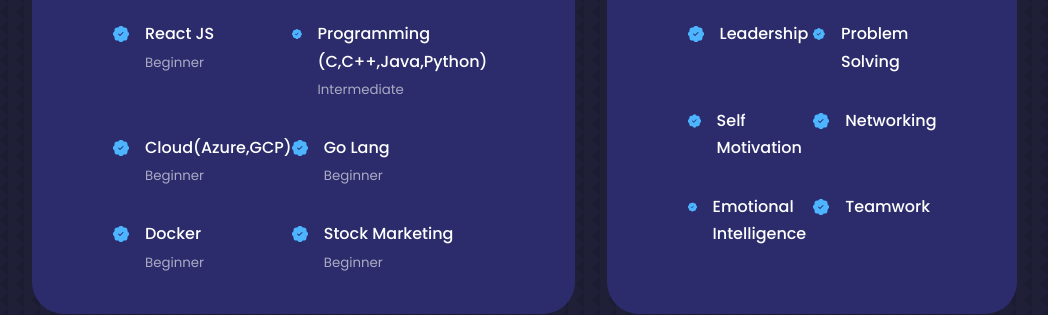
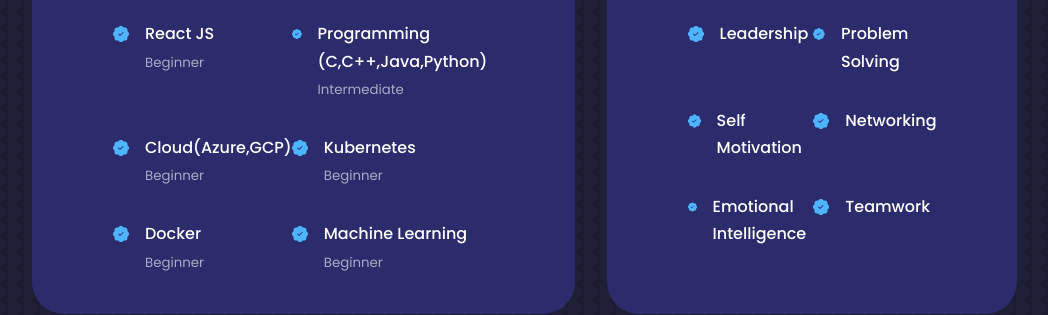
Before and after one commit to Its-Suryakumar/suryakumar, a React (Create React App) app: page / in a window 1280 px wide. Shown: the part 2220-2535 px from the top of the page, without its empty margins (128-1176 px from the left). Built offline with nearby package versions, Linux system fonts and the light colour scheme.

Commit message:
Experience

```diff
--- a/src/components/experience/experience.jsx
+++ b/src/components/experience/experience.jsx
@@ -34,7 +34,7 @@
               <article className='experience__details'>
                 <BsFillPatchCheckFill className='experience__details-icon'/>
                 <div>
-                <h4>Go Lang</h4>
+                <h4>Kubernetes</h4>
                 <small className='text-light'>Beginner</small>
                 </div>
               </article>
@@ -48,7 +48,7 @@
               <article className='experience__details'>
                 <BsFillPatchCheckFill className='experience__details-icon'/>
                 <div>
-                <h4>Stock Marketing</h4>
+                <h4>Machine Learning</h4>
                 <small className='text-light'>Beginner</small>
                 </div>
               </article>
```
